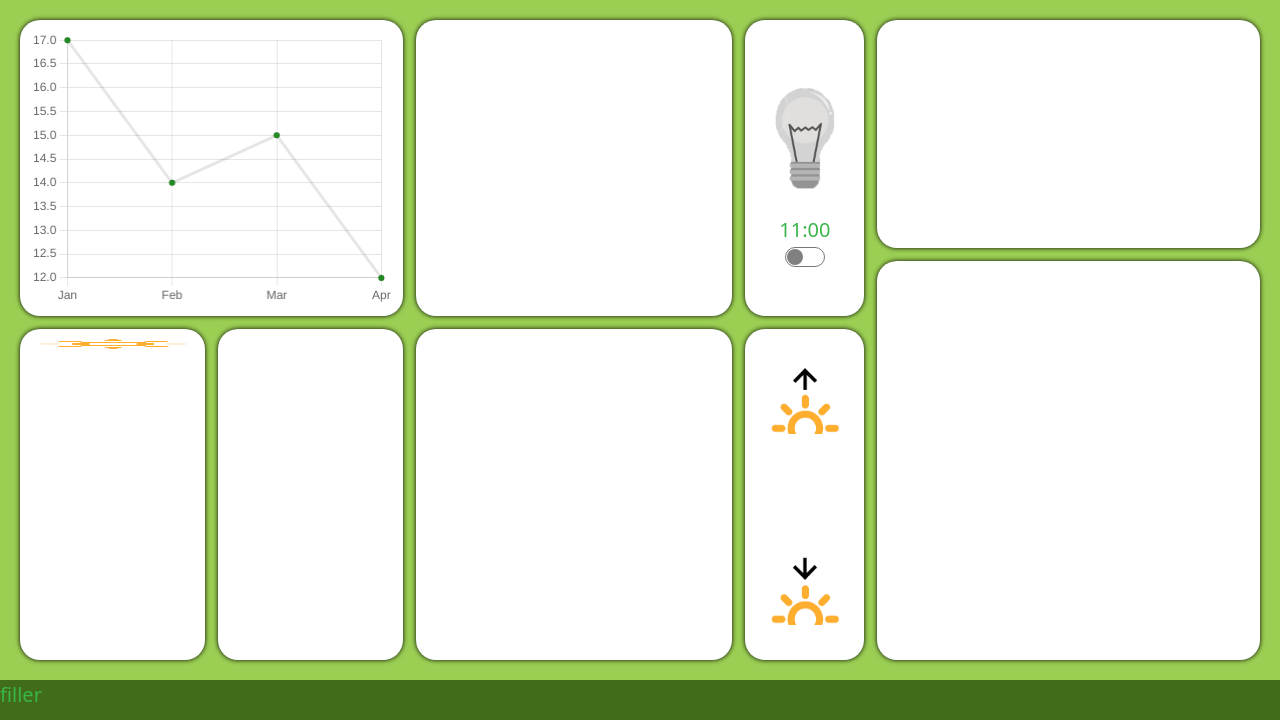
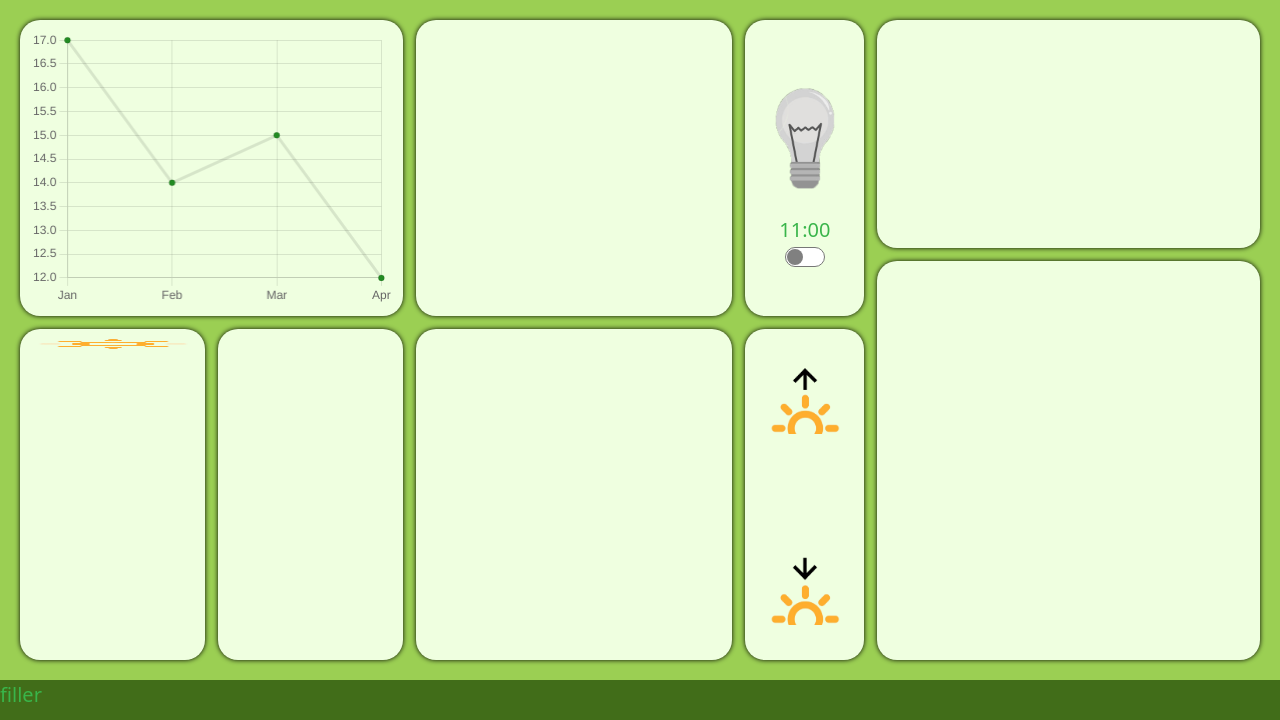
Before and after one commit to 37994/M3DuHu, a PHP site: page / in a window 1280 px wide. Shown: the part 80-800 px from the top of the page. Run offline with PHP 8.4, Linux system fonts and the light colour scheme.

Commit message:
backgroundVerandering

```diff
--- a/css/style.css
+++ b/css/style.css
@@ -53,7 +53,7 @@ main {
 }
 
 .dozen{
-    background: white;
+    background: rgb(239, 255, 224);
     box-shadow: 0 0 5px black;
     padding: 1rem;
     border-radius: 2rem;
```
